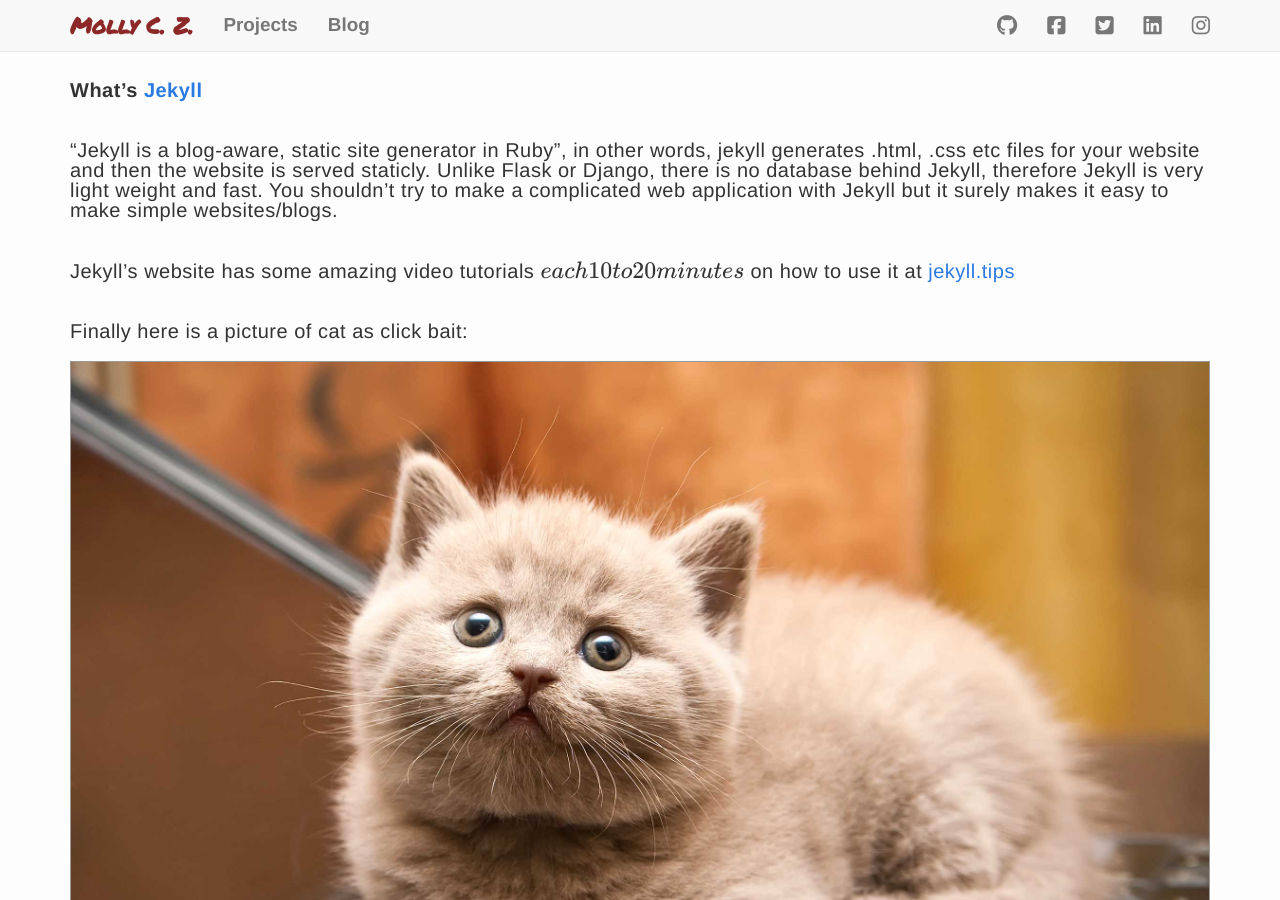
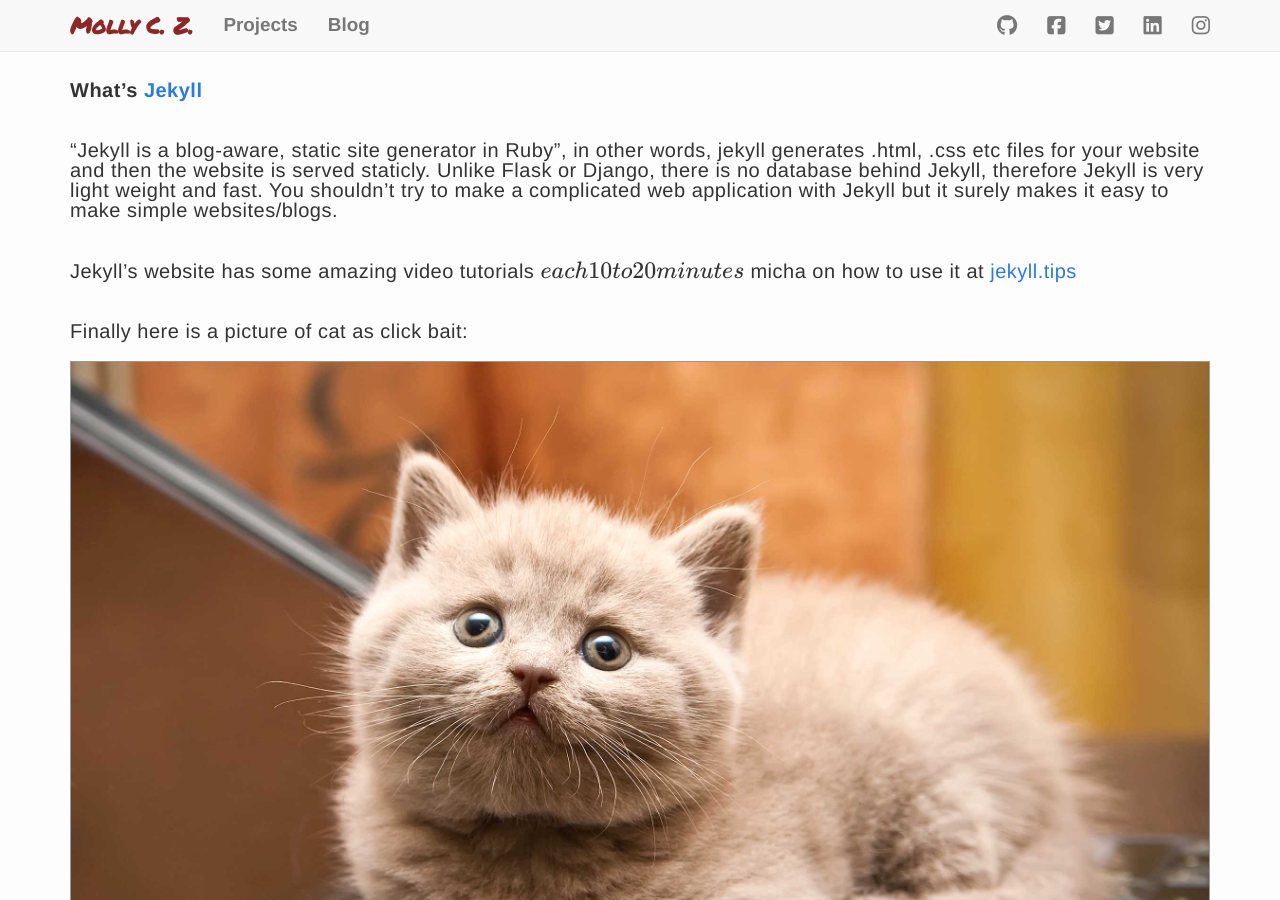
Before and after one commit to MollyZhang/MollyZhang.github.io_offline, a Jekyll site: the page built from _posts/2016-12-07-building-my-website.md, in a window 1280 px wide and 900 px high, scrolled down 480 px. Built offline with Jekyll 4.4.1, drawn with Linux system fonts in a browser that asks for light colours; nearby versions of some CDN libraries; formulas are drawn with MathJax 3; comment, search, counter and statistics services are not loaded.

Commit message:
Update 2016-12-07-building-my-website.md

```diff
--- a/_posts/2016-12-07-building-my-website.md
+++ b/_posts/2016-12-07-building-my-website.md
@@ -18,7 +18,7 @@
 
 #### "Jekyll is a blog-aware, static site generator in Ruby", in other words, jekyll generates .html, .css etc files for your website and then the website is served staticly. Unlike Flask or Django, there is no database behind Jekyll, therefore Jekyll is very light weight and fast. You shouldn't try to  make a complicated web application with Jekyll but it surely makes it easy to make simple websites/blogs.
 
-#### Jekyll's website has some amazing video tutorials \(each 10 to 20 minutes\) on how to use it at [jekyll.tips](http://jekyll.tips)
+#### Jekyll's website has some amazing video tutorials \\(each 10 to 20 minutes\\) micha on how to use it at [jekyll.tips](http://jekyll.tips)
 
 
 #### Finally here is a picture of cat as click bait:
```
